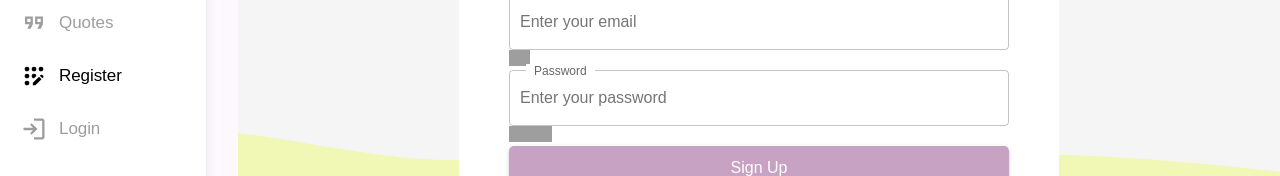
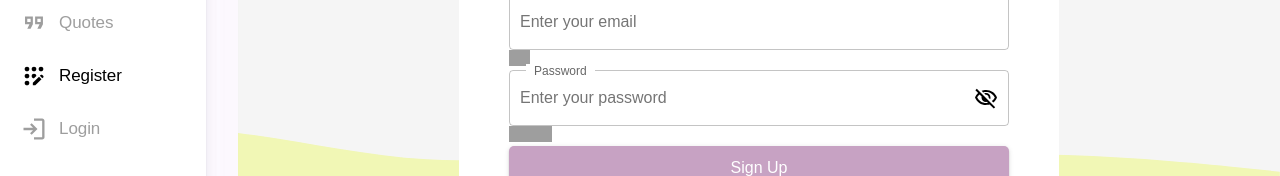
Before and after one commit to diya1511/HAPPY_US, a React (Create React App) app in the folder Source_Code/: page /signup in a window 1280 px wide. Shown: the part 337-513 px from the top of the page. Built offline with nearby package versions, Linux system fonts and the light colour scheme; grey boxes are pictures that could not be loaded; a web font is replaced by a local one.

Commit message:
Login and signup changes
Added show password button

```diff
--- a/Source_Code/src/Components/Login Box/index.jsx
+++ b/Source_Code/src/Components/Login Box/index.jsx
@@ -10,7 +10,13 @@ export default function LoginBox() {
   const [email, setEmail] = useState('');
   const [password, setPassword] = useState('');
   const [auth, setAuth] = useAuth();
+  const [showPassword, setShowPassword] = useState(false);
   const navigate = useNavigate();
+
+  const handleShowPassword = () => {
+    setShowPassword(!showPassword);
+  };
+
   const handleSubmit = async (event) => {
     event.preventDefault();
     try {
@@ -107,13 +113,24 @@ export default function LoginBox() {
                         <input
                           className="content clip-contents"
                           placeholder="Enter your password"
-                          type={'password'}
+                          type={showPassword ? 'text' : 'password'}
                           autoComplete="new-password"
                           value={password}
                           onChange={(event) => {
                             setPassword(event.target.value);
                           }}
                         />
+                        <button
+                          type="button"
+                          onClick={handleShowPassword}
+                          className="show-pass-btn"
+                        >
+                          {showPassword ? (
+                            <img src="/hide-pass-icon.svg" alt="Not Found" />
+                          ) : (
+                            <img src="/show-pass-icon.svg" alt="Not Found" />
+                          )}
+                        </button>
                       </div>
                     </div>
 
--- a/Source_Code/src/Components/Login Box/styles.css
+++ b/Source_Code/src/Components/Login Box/styles.css
@@ -383,3 +383,11 @@ input:focus{
     transform: scale(0.5);
   }
 }
+
+.show-pass-btn{
+  border: none;
+  background-color: white;
+  display: flex;
+  justify-content: center;
+  align-items: center;
+}
--- a/Source_Code/src/Components/Post Box/styles.css
+++ b/Source_Code/src/Components/Post Box/styles.css
@@ -137,3 +137,11 @@
   .add-img-text{
     color: var(--accent);
   }
+
+  .show-pass-btn{
+    border: none;
+    background-color: white;
+    display: flex;
+    justify-content: center;
+    align-items: center;
+  }
--- a/Source_Code/src/Components/SignUpBox/index.js
+++ b/Source_Code/src/Components/SignUpBox/index.js
@@ -10,7 +10,13 @@ export default function SignUpBox(props) {
   const [name, setName] = useState('');
   const [email, setEmail] = useState('');
   const [password, setPassword] = useState('');
+  const [showPassword, setShowPassword] = useState(false);
   const navigate = useNavigate();
+
+  const handleShowPassword = () => {
+    setShowPassword(!showPassword);
+  };
+
   const handleSubmit = async (e) => {
     e.preventDefault();
     try {
@@ -112,11 +118,22 @@ export default function SignUpBox(props) {
                         <input
                           className="content clip-contents"
                           placeholder="Enter your password"
-                          type="password"
+                          type={showPassword ? 'text' : 'password'}
                           value={password}
                           onChange={(e) => setPassword(e.target.value)}
                           required
                         />
+                        <button
+                          type="button"
+                          onClick={handleShowPassword}
+                          className="show-pass-btn"
+                        >
+                          {showPassword ? (
+                            <img src="/hide-pass-icon.svg" alt="Not Found" />
+                          ) : (
+                            <img src="/show-pass-icon.svg" alt="Not Found" />
+                          )}
+                        </button>
                       </div>
                     </div>
                     <img
--- a/Source_Code/src/Components/SignUpBox/styles.css
+++ b/Source_Code/src/Components/SignUpBox/styles.css
@@ -188,9 +188,9 @@ p {
 .input-1 {
   position: relative;
   display: flex;
-  flex-direction: column;
+  flex-direction: row;
   justify-content: flex-start;
-  align-items: flex-start;
+  align-items: center;
   width: 31.25rem;
   height: 3.5rem;
   padding: 0px 10px 0px;
```
Also changed, not shown: Source_Code/public/hide-pass-icon.svg (added), Source_Code/public/show-pass-icon.svg (added).
